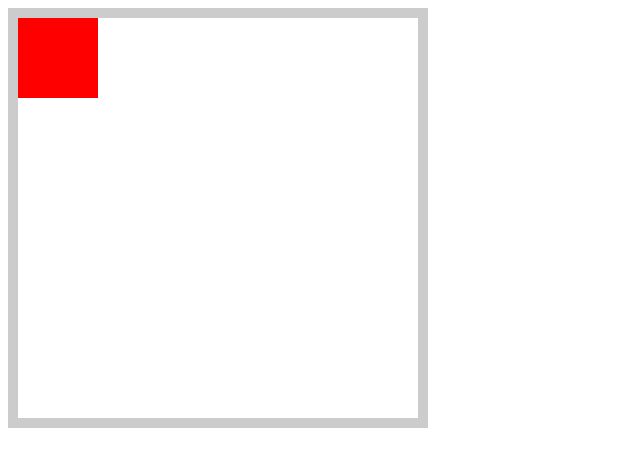
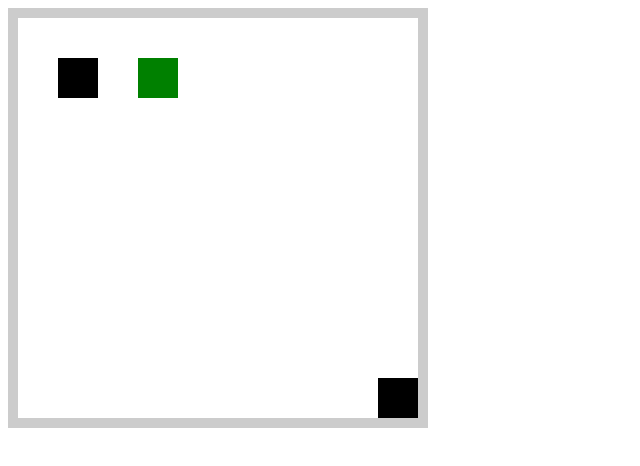
Before and after one commit to flavioricardo/multiplayer-game-js, a plain HTML site: page playground/1st-release/client.html in a window 1280 px wide. Shown: the whole page, without its empty margins (0-640 px from the left). Drawn offline with Linux system fonts and the light colour scheme.

Commit message:
Aplicando o conceito de Separation Of Concerns

```diff
--- a/playground/1st-release/client.html
+++ b/playground/1st-release/client.html
@@ -35,34 +35,29 @@
             }
         }
 
-        // renderScreen()
+        renderScreen()
 
-        // function renderScreen() {
-        //     for (playerId in game.players) {
-        //         const player = game.players[playerId]
-        //         // console.log(player)
-        //         context.fillStyle = 'black'
-        //         // console.log(context)
-        //         context.fillRect(player.x, player.y, 1, 1)
-        //     }
+        function renderScreen() {
+            // Limpa o canvas desenhando um quadrado branco na tela
+            context.fillStyle = 'white'
+            context.fillRect(0, 0, 10, 10)
 
-        //     for (fruitId in game.fruits) {
-        //         const fruit = game.fruits[fruitId]
-        //         context.fillStyle = 'green'
-        //         context.fillRect(fruit.x, fruit.y, 1, 1)
-        //     }
+            for (playerId in game.players) {
+                const player = game.players[playerId]
+                // console.log(player)
+                context.fillStyle = 'black'
+                // console.log(context)
+                context.fillRect(player.x, player.y, 1, 1)
+            }
 
-        //     requestAnimationFrame(renderScreen)
-        // }
+            for (fruitId in game.fruits) {
+                const fruit = game.fruits[fruitId]
+                context.fillStyle = 'green'
+                context.fillRect(fruit.x, fruit.y, 1, 1)
+            }
 
-        const color = 'red'
-        const positionX = 0
-        const positionY = 0
-        const width = 2
-        const height = 2
-
-        context.fillStyle = color
-        context.fillRect(positionX, positionY, width, height)
+            requestAnimationFrame(renderScreen)
+        }
     </script>
 </body>
 </html>
```
